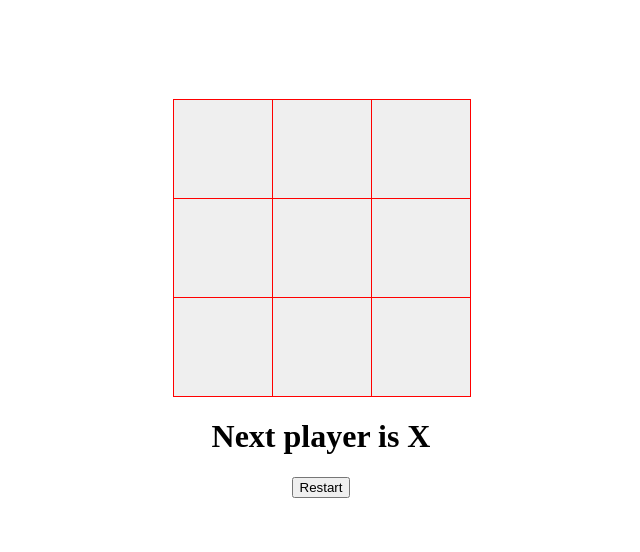
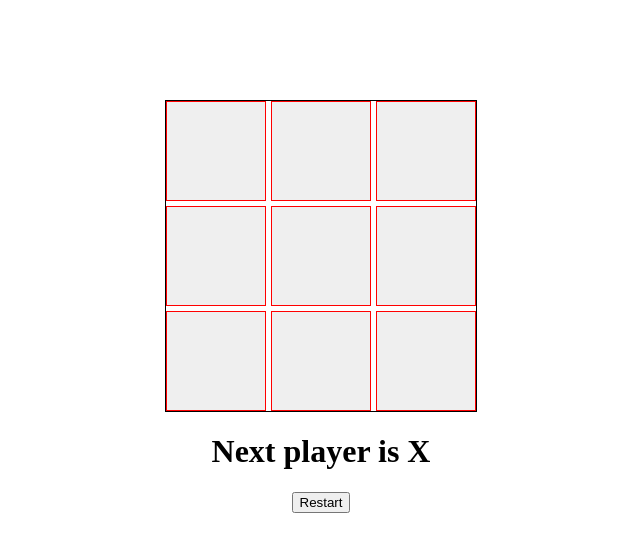
Before and after one commit to wonder-girl92/react-projects, a React (Vite) app: page / in a window 1280 px wide. Shown: the top 552 px of the page, without its empty margins (319-959 px from the left). Built offline with nearby package versions, Linux system fonts and the light colour scheme.

Commit message:
another way of cells & rows rendering

```diff
--- a/src/components/tic-tac-toe/index.jsx
+++ b/src/components/tic-tac-toe/index.jsx
@@ -1,13 +1,13 @@
 import { useEffect, useState } from 'react';
 import './styles.css';
 
-function Square({ value, onClick }) {
-  return (
-    <button onClick={onClick} className='square'>
-      {value}
-    </button>
-  );
-}
+// function Square({ value, onClick }) {
+//   return (
+//     <button onClick={onClick} className='square'>
+//       {value}
+//     </button>
+//   );
+// }
 
 export default function TicTacToe() {
   const [squares, setSquares] = useState(Array(9).fill(''));
@@ -59,9 +59,25 @@ export default function TicTacToe() {
     }
   }, [squares, isXTurn])
 
+  const renderSquare = (index) => {
+    return (
+      <button className="square" onClick={() => handleClick(index)}>
+        {squares[index]}
+      </button>
+    );
+  };
+
+  const renderBoard = () => {
+    return (
+      <div className='board'>
+        {Array.from({ length: 9 }).map((_, index) => renderSquare(index))}
+      </div>
+    );
+  };
+
   return (
     <div className='tic-tac-toe-container'>
-      <div className='row'>
+      {/* <div className='row'>
         <Square value={squares[0]} onClick={() => handleClick(0)} />
         <Square value={squares[1]} onClick={() => handleClick(1)} />
         <Square value={squares[2]} onClick={() => handleClick(2)} />
@@ -74,8 +90,8 @@ export default function TicTacToe() {
       <div className='row'>
         <Square value={squares[6]} onClick={() => handleClick(6)} />
         <Square value={squares[7]} onClick={() => handleClick(7)} />
-        <Square value={squares[8]} onClick={() => handleClick(8)} />
-      </div>
+        <Square value={squares[8]} onClick={() => handleClick(8)} /> */}
+        {renderBoard()}
       <h1>{status}</h1>
       <button onClick={handleRestart}>Restart</button>
     </div>
--- a/src/components/tic-tac-toe/styles.css
+++ b/src/components/tic-tac-toe/styles.css
@@ -3,6 +3,14 @@
   flex-direction: column;
   align-items: center;
   margin-top: 100px;
+}
+
+.board {
+  display: grid;
+  grid-template-columns: repeat(3,100px);
+  grid-template-rows: repeat(3, 100px);
+  grid-gap: 5px;
+  border: 1px solid black;
 }
 
 .square {
@@ -13,7 +21,7 @@
   padding: 0px;
   text-align: center;
   width: 100px;
-    margin-right: -1px;
-    margin-top: -1px;
+  /* margin-right: -1px;
+  margin-top: -1px; */
   cursor: pointer;
 }
```
Lines whose indentation alone changed are shown as unchanged.
